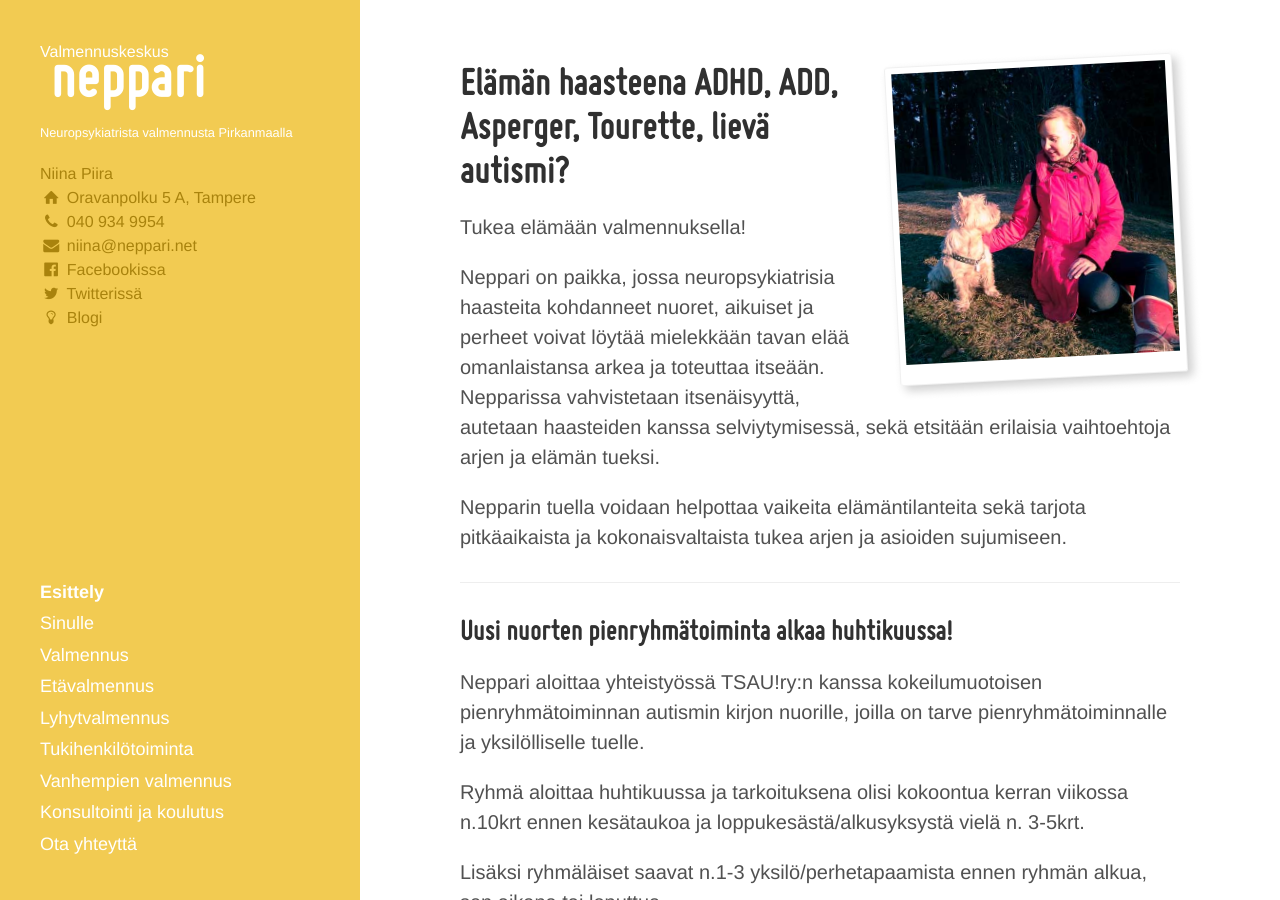
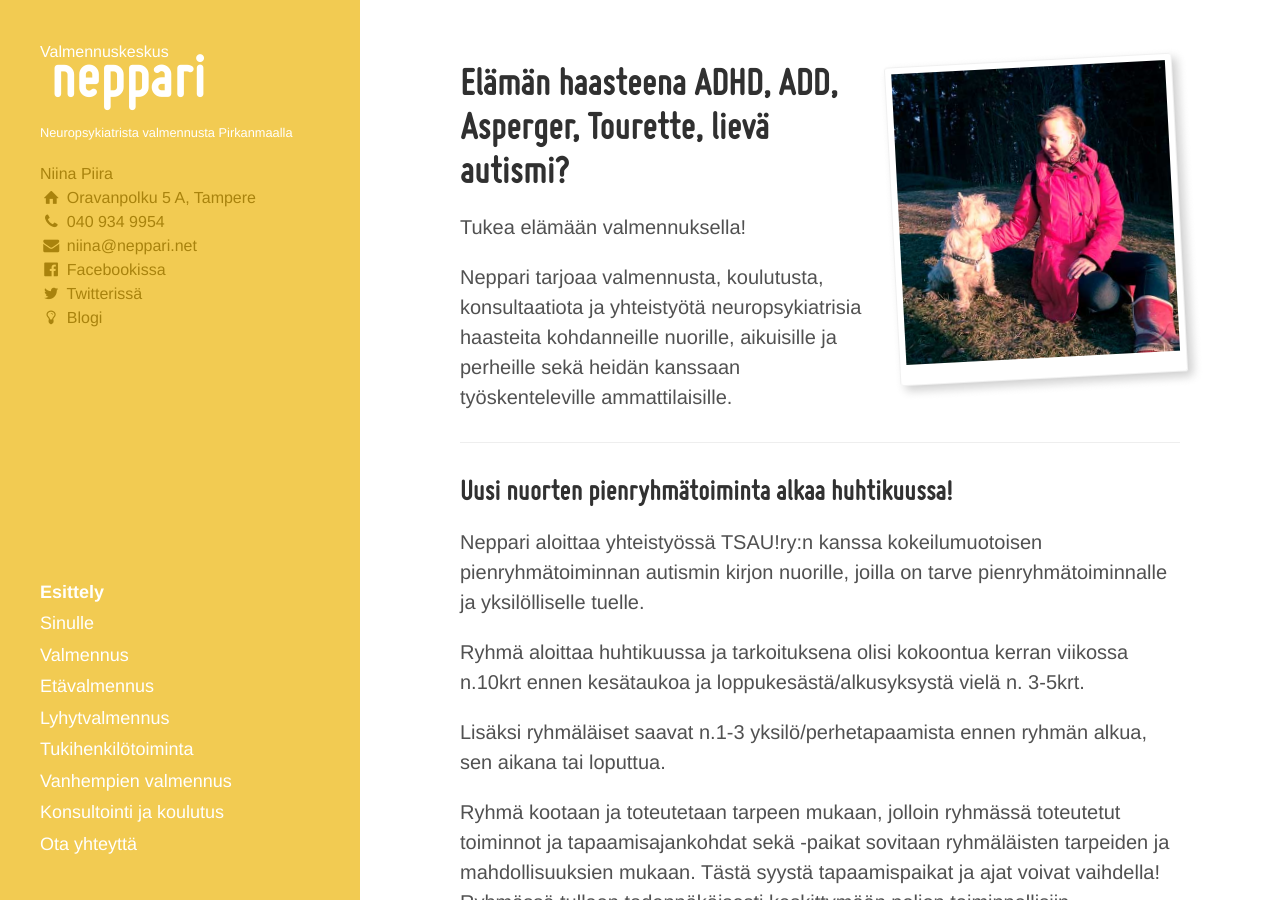
Before and after one commit to niinapiira/neppari.net, a Jekyll site: the page built from index.md, in a window 1280 px wide and 900 px high. Built offline with Jekyll 4.4.1, drawn with Linux system fonts in a browser that asks for light colours.

Commit message:
Updated index.md

```diff
--- a/index.md
+++ b/index.md
@@ -14,11 +14,11 @@ polaroid: ""
 
 
 
+
 Tukea elämään valmennuksella!
 
-Neppari on paikka, jossa neuropsykiatrisia haasteita kohdanneet nuoret, aikuiset ja perheet voivat löytää mielekkään tavan elää omanlaistansa arkea ja toteuttaa itseään. Nepparissa vahvistetaan itsenäisyyttä, autetaan haasteiden kanssa selviytymisessä, sekä etsitään erilaisia vaihtoehtoja arjen ja elämän tueksi.
+Neppari tarjoaa valmennusta, koulutusta, konsultaatiota ja yhteistyötä neuropsykiatrisia haasteita kohdanneille nuorille, aikuisille ja perheille sekä heidän kanssaan työskenteleville ammattilaisille.
 
-Nepparin tuella voidaan helpottaa vaikeita elämäntilanteita sekä tarjota pitkäaikaista ja kokonaisvaltaista tukea arjen ja asioiden sujumiseen.
 
 ___
 
```
